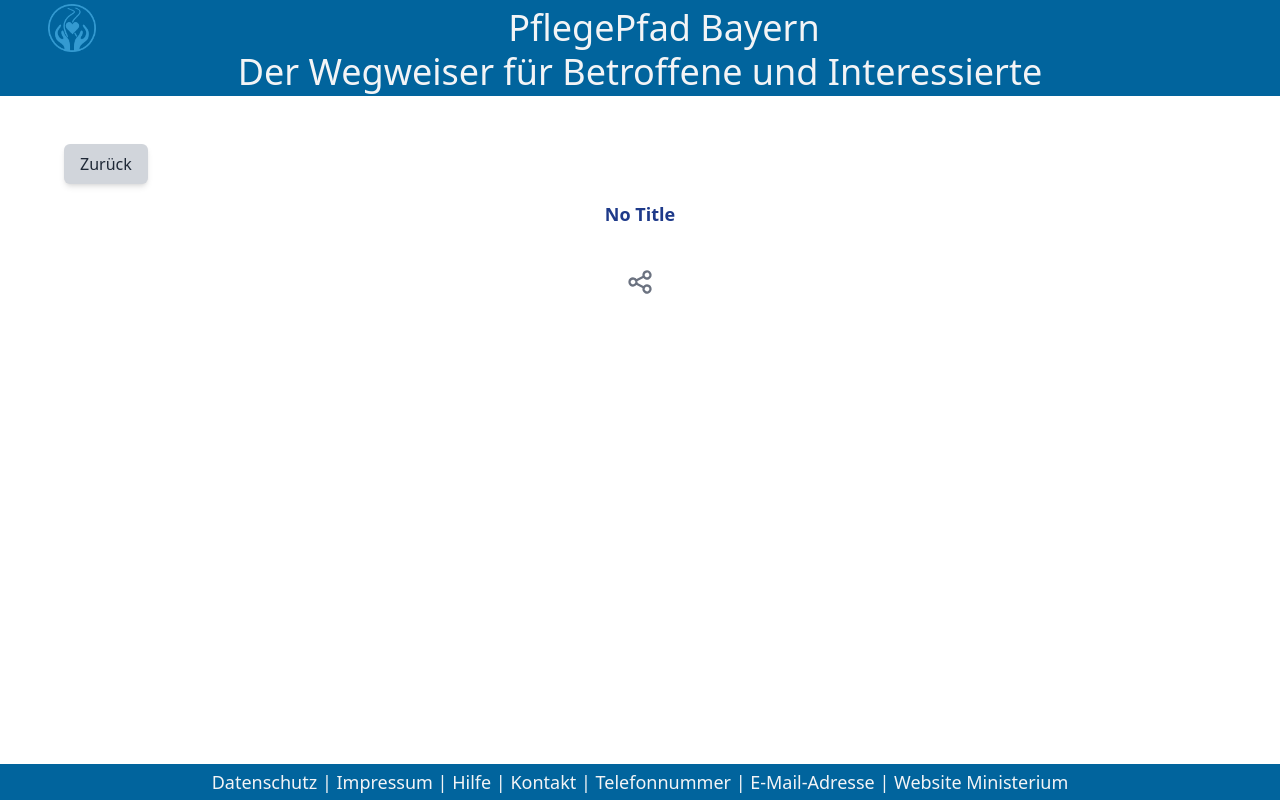
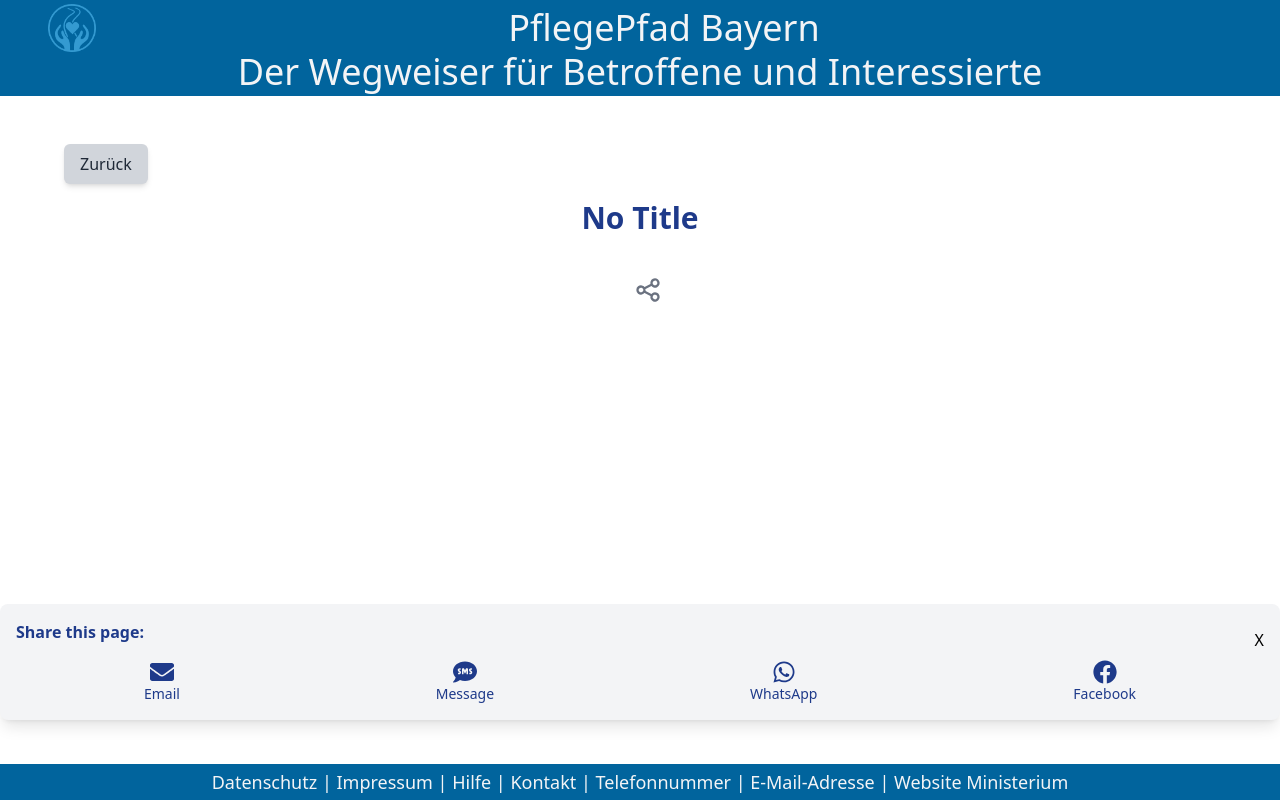
Before and after one commit to NithyadeviChandran/Pflegepfad, a React (Vite) app: page /slidepage in a window 1280 px wide. Both pictures are taken after a click on the button "Share this page". Built offline with nearby package versions, Linux system fonts and the light colour scheme.

Commit message:
Modified the share options fot the share icon

```diff
--- a/src/Footer.jsx
+++ b/src/Footer.jsx
@@ -2,7 +2,7 @@
 
 function Footer() {
   return (
-    <div className="navbar bg-customBlue z-10 fixed bottom-0 left-0 w-full z-1 py-1">
+    <div className="navbar bg-customBlue z-10 fixed bottom-0 left-0 w-full py-1">
       <div className="container mx-auto flex  items-center justify-between px-4 md:px-8">
         <h6 className="text-sm md:text-lg font-sans text-gray-100 text-center flex-1">
         Datenschutz | Impressum | Hilfe | Kontakt | Telefonnummer | E-Mail-Adresse | Website Ministerium
--- a/src/Slidepage.jsx
+++ b/src/Slidepage.jsx
@@ -1,50 +1,60 @@
-import React, { useState } from "react";
+import React, { useEffect, useState } from "react";
 import { useNavigate } from "react-router-dom";
 import { useSlideData } from "./SlideContext";
 import { HiOutlineShare } from "react-icons/hi";
+import { FaFacebook, FaWhatsapp, FaEnvelope, FaSms } from "react-icons/fa";
 
 function Slidepage() {
   const navigate = useNavigate();
-  const { slideData } = useSlideData(); // Access the shared data
+  const { slideData } = useSlideData();
   const { title, slides } = slideData;
 
   const [currentSlide, setCurrentSlide] = useState(0);
+  const [isShareOpen, setIsShareOpen] = useState(false);
 
   const handleBack = () => {
     navigate(-1);
   };
 
-  const handleShare = () => {
   const url = window.location.href;
-    const text = `Check out this page: ${title}`;
-    if (navigator.share) {
-      navigator
-        .share({
-          title,
-          text,
-          url,
-        })
-        .then(() => console.log("Successful share"))
-        .catch((error) => console.log("Error sharing", error));
+
+  const toggleShareOptions = () => {
+    setIsShareOpen((prev) => {
+      if (!prev) {
+        document.body.style.overflow = 'hidden'; // Prevent scrolling when share options are open
       } else {
-      alert("Sharing not supported on this browser");
+        document.body.style.overflow = 'auto'; // Allow scrolling when share options are closed
       }
+      return !prev;
+    });
   };
 
+  useEffect(() => {
+    return () => {
+      document.body.style.overflow = 'auto'; // Reset overflow when component unmounts
+    };
+  }, []);
+
   return (
-    <div className="p-4 md:p-16">
+    <div className="p-4 md:p-16" style={{ position: 'relative' }}>
       <button
         className="bg-gray-300 text-gray-800 mt-20 py-2 px-4 rounded-md shadow-md hover:bg-gray-400 transition duration-200 ease-in-out"
         onClick={handleBack}
       >
         Zurück
       </button>
-      <h2 className="text-lg font-semibold text-blue-900 mt-4 mb-4 text-center">
+
+      <h2 className="text-lg font-semibold text-blue-900 mt-4 mb-4 text-center sm:text-2xl md:text-3xl">
         {title || "No Title"}
       </h2>
+
       <div className="flex flex-col justify-center items-center">
         <div className="w-full max-w-3xl">{slides[currentSlide]}</div>
-        <div className="flex justify-center mt-6 space-x-2">
+
+        {/* Dots and Share Icon */}
+        <div className="flex justify-center items-center mt-6 space-x-4">
+          {/* Navigation dots */}
+          <div className="flex space-x-2">
             {slides.map((_, index) => (
               <button
                 key={index}
@@ -52,16 +62,80 @@
                   currentSlide === index ? "bg-blue-500" : "bg-gray-300"
                 }`}
                 onClick={() => setCurrentSlide(index)}
+                aria-label={`Go to slide ${index + 1}`}
               ></button>
             ))}
+          </div>
+
+          {/* Share icon */}
           <button
-            className="text-gray-500  hover:text-gray-700"
-            onClick={handleShare}
+            className="text-gray-500 hover:text-gray-700 ml-4"
+            onClick={toggleShareOptions}
+            aria-label="Share this page"
           >
             <HiOutlineShare size={28} />
           </button>
         </div>
       </div>
+
+      {/* Share options panel */}
+      {isShareOpen && (
+        <div className="fixed bottom-20 left-0 right-0 mt-4 p-4 bg-gray-100 rounded-lg shadow-lg z-50">
+          <div className="flex justify-between items-center">
+            <p className="text-center text-blue-900 font-semibold mb-4">
+              Share this page:
+            </p>
+            <button onClick={toggleShareOptions} aria-label="Close share options">
+              X
+            </button>
+          </div>
+          <div className="flex justify-around">
+            {/* Email */}
+            <a
+              href={`mailto:?subject=Check out this page: ${title}&body=I found this page and thought you might like it: ${url}`}
+              className="flex flex-col items-center text-blue-900"
+              aria-label="Share via Email"
+            >
+              <FaEnvelope size={24} />
+              <span className="text-sm">Email</span>
+            </a>
+
+            {/* SMS */}
+            <a
+              href={`sms:?body=Check out this page: ${url}`}
+              className="flex flex-col items-center text-blue-900"
+              aria-label="Share via SMS"
+            >
+              <FaSms size={24} />
+              <span className="text-sm">Message</span>
+            </a>
+
+            {/* WhatsApp */}
+            <a
+              href="https://wa.me/yourphonenumber" // Replace with your actual phone number
+              target="_blank"
+              rel="noopener noreferrer"
+              className="flex flex-col items-center text-blue-900"
+              aria-label="Share via WhatsApp"
+            >
+              <FaWhatsapp size={24} />
+              <span className="text-sm">WhatsApp</span>
+            </a>
+
+            {/* Facebook */}
+            <a
+              href={`https://www.facebook.com/sharer/sharer.php?u=${url}`}
+              target="_blank"
+              rel="noopener noreferrer"
+              className="flex flex-col items-center text-blue-900"
+              aria-label="Share via Facebook"
+            >
+              <FaFacebook size={24} />
+              <span className="text-sm">Facebook</span>
+            </a>
+          </div>
+        </div>
+      )}
     </div>
   );
 }
```
Lines whose indentation alone changed are shown as unchanged.
